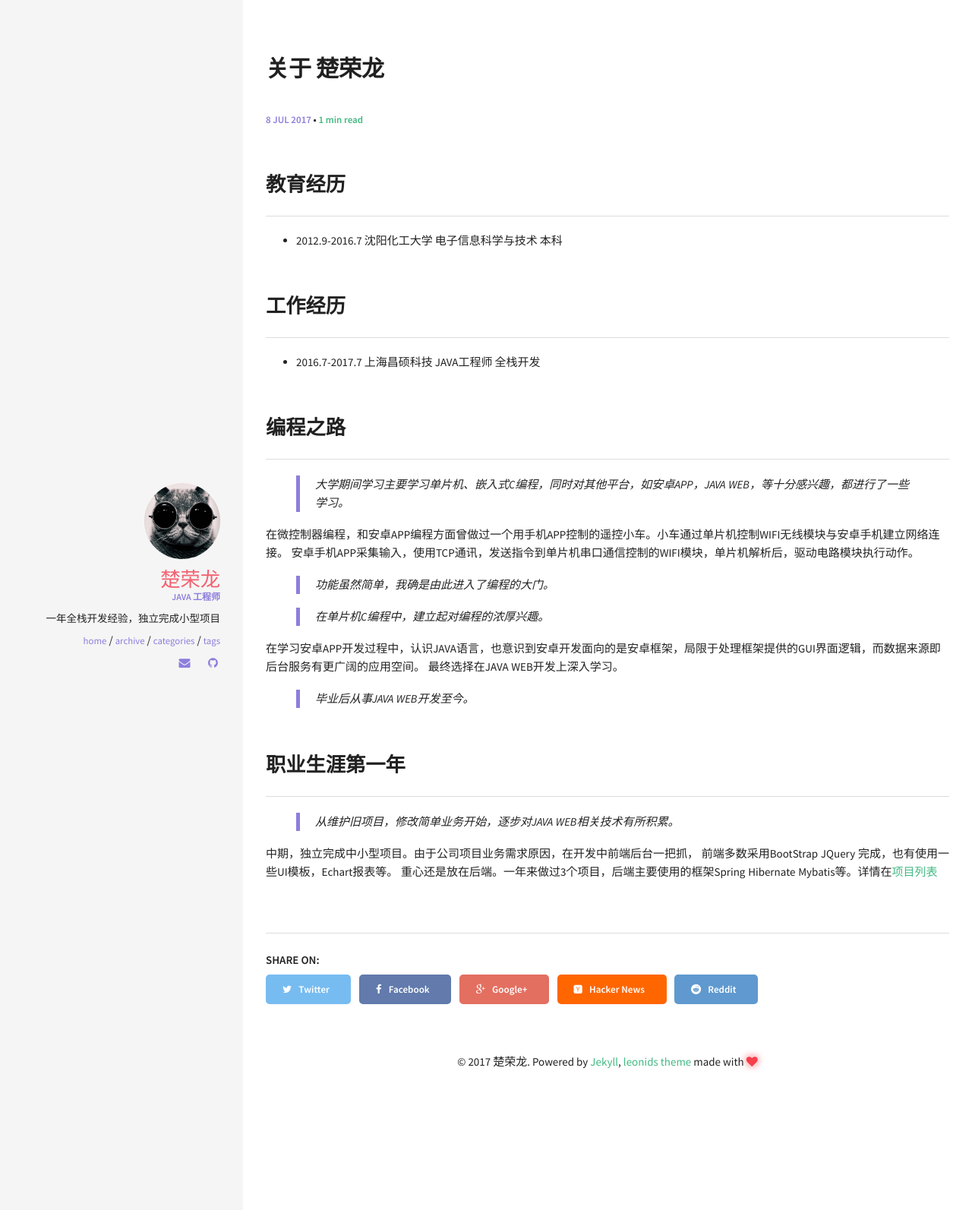
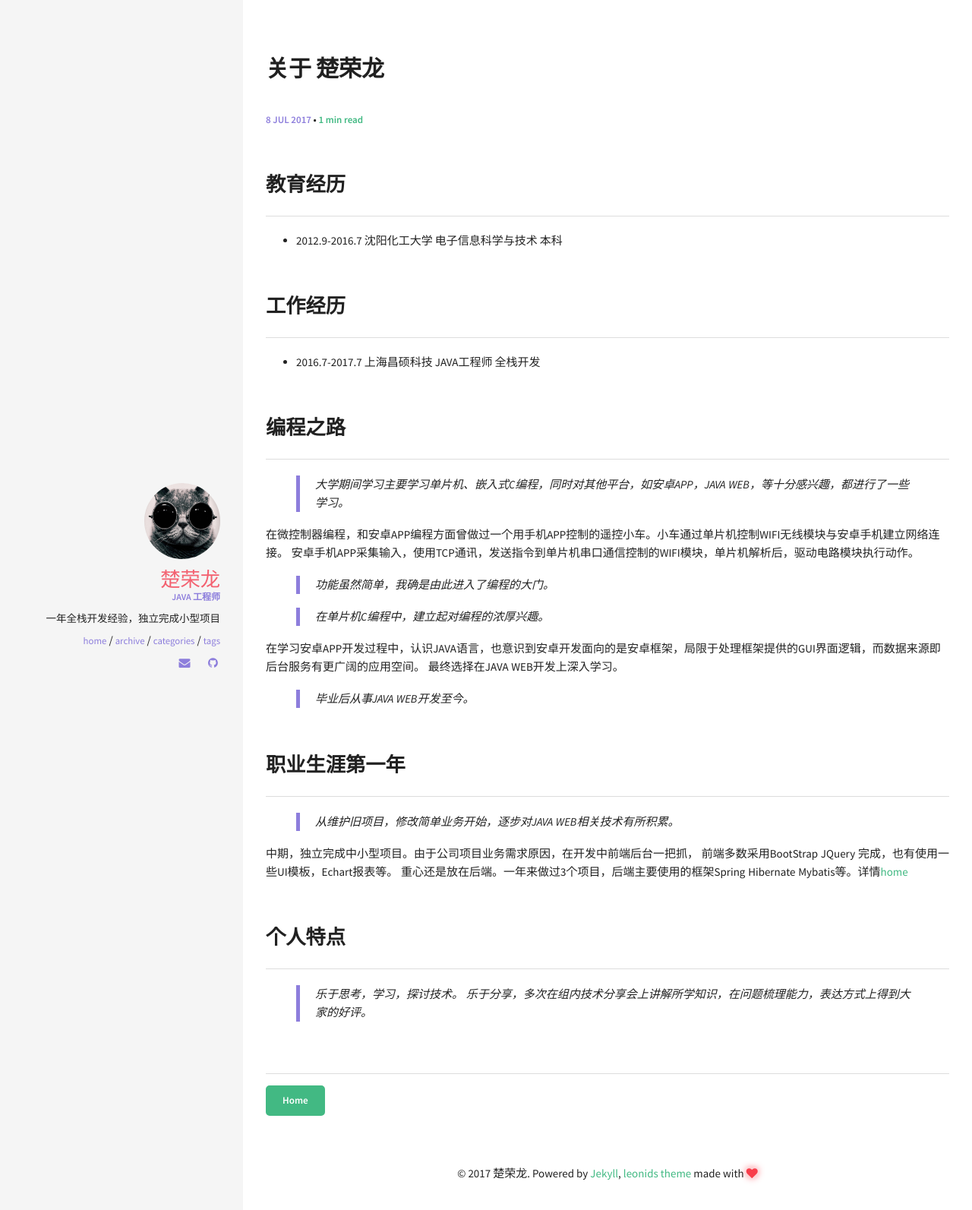
Before and after one commit to Yoghurt29/Yoghurt29.github.io, a Jekyll site: the page built from _posts/2017-07-8-personal-view-post.md, in a window 1280 px wide. Shown: the top 1593 px of the page at 76% size. Built offline with Jekyll 4.4.1, drawn with Linux system fonts in a browser that asks for light colours.

Commit message:
material_manage post

```diff
--- a/_layouts/post.html
+++ b/_layouts/post.html
@@ -42,24 +42,9 @@ layout: default
 </div>
 
 <div class="share-buttons">
-  <h6>Share on: </h6>
-  <ul>
-    <li>
-      <a href="https://twitter.com/intent/tweet?text={{ site.url }}{{ page.url }}" class="twitter btn" title="Share on Twitter"><i class="fa fa-twitter"></i><span> Twitter</span></a>
-    </li>
-    <li>
-      <a href="https://www.facebook.com/sharer/sharer.php?u={{ site.url }}{{ page.url }}" class="facebook btn" title="Share on Facebook"><i class="fa fa-facebook"></i><span> Facebook</span></a>
-    </li>
-    <li>
-      <a href="https://plus.google.com/share?url={{ site.url }}{{ page.url }}" class="google-plus btn" title="Share on Google Plus"><i class="fa fa-google-plus"></i><span> Google+</span></a>
-    </li>
-    <li>
-      <a href="https://news.ycombinator.com/submitlink?u={{ site.url }}{{ page.url }}" class="hacker-news btn" title="Share on Hacker News"><i class="fa fa-hacker-news"></i><span> Hacker News</span></a>
-    </li>
-    <li>
-      <a href="https://www.reddit.com/submit?url={{ site.url }}{{ page.url }}" class="reddit btn" title="Share on Reddit"><i class="fa fa-reddit"></i><span> Reddit</span></a>
-    </li>
-  </ul>
+    <a class="btn" href= "{{ site.url }}/" >
+      Home
+    </a>
 </div><!-- end share-buttons -->
 
 {% if site.owner.disqus-shortname and page.comments == true %}
--- a/_posts/2017-07-8-personal-view-post.md
+++ b/_posts/2017-07-8-personal-view-post.md
@@ -41,4 +41,8 @@ image:
 
 中期，独立完成中小型项目。由于公司项目业务需求原因，在开发中前端后台一把抓，
 前端多数采用BootStrap JQuery 完成，也有使用一些UI模板，Echart报表等。
-重心还是放在后端。一年来做过3个项目，后端主要使用的框架Spring Hibernate Mybatis等。详情在<a>项目列表</a>
+重心还是放在后端。一年来做过3个项目，后端主要使用的框架Spring Hibernate Mybatis等。详情<a href="https://yoghurt29.github.io">home</a>
+
+## 个人特点
+> 乐于思考，学习，探讨技术。
+> 乐于分享，多次在组内技术分享会上讲解所学知识，在问题梳理能力，表达方式上得到大家的好评。
```
Also changed, not shown: _posts/2017-07-09-material-manage-post.md (+69 -5 lines), articles/2017-07/img/leonids-logo.png (added), articles/2017-07/img/material_manage_back_line_chart_view.png (added), articles/2017-07/img/material_manage_day_data_view.png (added), articles/2017-07/img/material_manage_manage_material_view.png (added), articles/2017-07/img/material_manage_sign_order_view.png (added), img/_leonids-logo.png (deleted), img/avatar.jpg.
